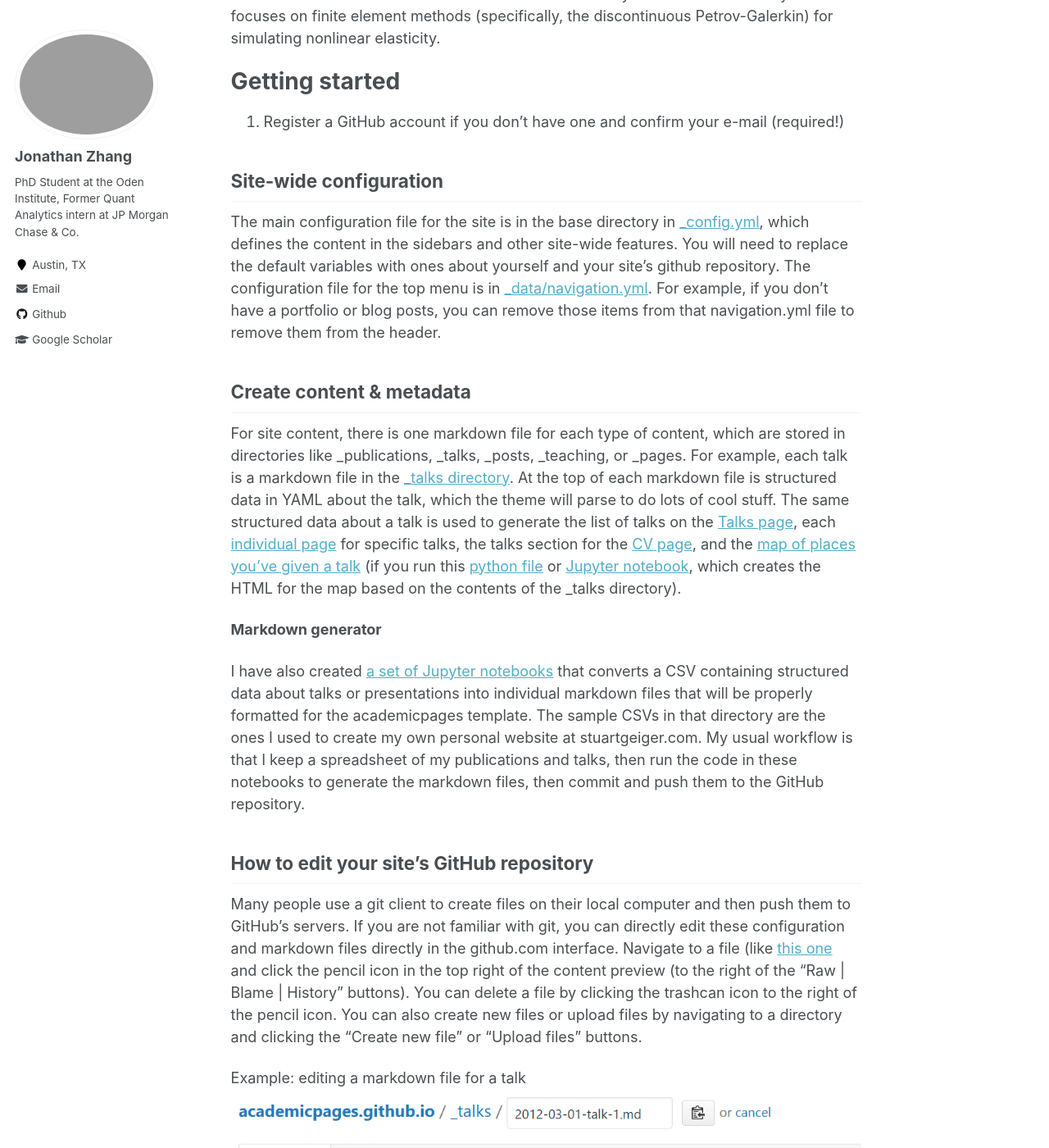
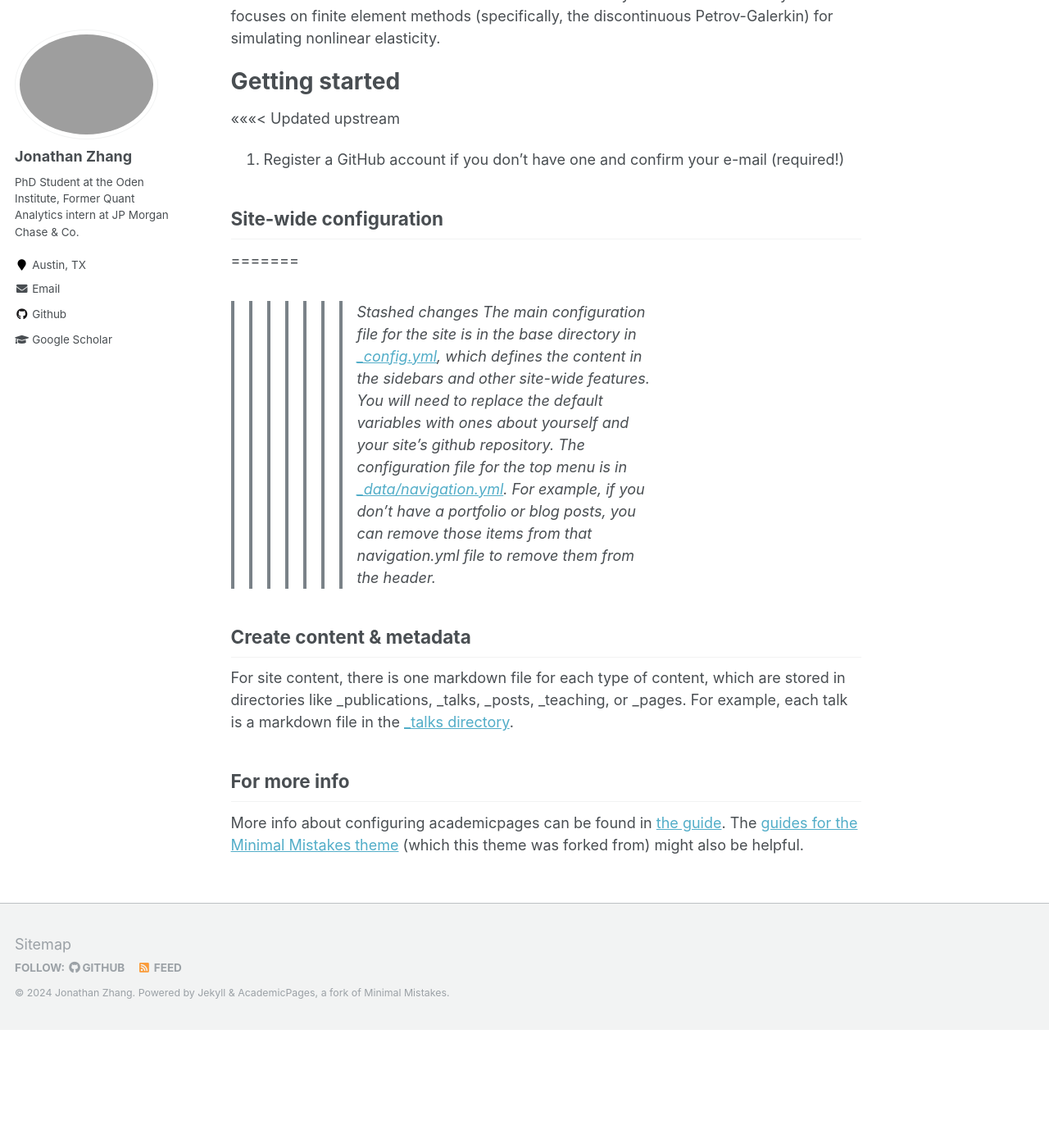
Before and after one commit to jdz357/jdz357.github.io, a Jekyll site: the page built from _pages/about.md, in a window 1280 px wide and 1400 px high, scrolled down 232 px. Shown: the whole window at 82% size. Built offline with Jekyll 4.4.1, drawn with Linux system fonts in a browser that asks for light colours; after the commit the page ends 1488 px from its top, so only the background shows below that.

Commit message:
Update about.md

```diff
--- a/_pages/about.md
+++ b/_pages/about.md
@@ -19,27 +19,18 @@ My research focuses on finite element methods (specifically, the discontinuous P
 
 Getting started
 ======
+<<<<<<< Updated upstream
 1. Register a GitHub account if you don't have one and confirm your e-mail (required!)
 
 Site-wide configuration
 ------
+=======
+>>>>>>> Stashed changes
 The main configuration file for the site is in the base directory in [_config.yml](https://github.com/academicpages/academicpages.github.io/blob/master/_config.yml), which defines the content in the sidebars and other site-wide features. You will need to replace the default variables with ones about yourself and your site's github repository. The configuration file for the top menu is in [_data/navigation.yml](https://github.com/academicpages/academicpages.github.io/blob/master/_data/navigation.yml). For example, if you don't have a portfolio or blog posts, you can remove those items from that navigation.yml file to remove them from the header.
 
 Create content & metadata
 ------
-For site content, there is one markdown file for each type of content, which are stored in directories like _publications, _talks, _posts, _teaching, or _pages. For example, each talk is a markdown file in the [_talks directory](https://github.com/academicpages/academicpages.github.io/tree/master/_talks). At the top of each markdown file is structured data in YAML about the talk, which the theme will parse to do lots of cool stuff. The same structured data about a talk is used to generate the list of talks on the [Talks page](https://academicpages.github.io/talks), each [individual page](https://academicpages.github.io/talks/2012-03-01-talk-1) for specific talks, the talks section for the [CV page](https://academicpages.github.io/cv), and the [map of places you've given a talk](https://academicpages.github.io/talkmap.html) (if you run this [python file](https://github.com/academicpages/academicpages.github.io/blob/master/talkmap.py) or [Jupyter notebook](https://github.com/academicpages/academicpages.github.io/blob/master/talkmap.ipynb), which creates the HTML for the map based on the contents of the _talks directory).
-
-**Markdown generator**
-
-I have also created [a set of Jupyter notebooks](https://github.com/academicpages/academicpages.github.io/tree/master/markdown_generator
-) that converts a CSV containing structured data about talks or presentations into individual markdown files that will be properly formatted for the academicpages template. The sample CSVs in that directory are the ones I used to create my own personal website at stuartgeiger.com. My usual workflow is that I keep a spreadsheet of my publications and talks, then run the code in these notebooks to generate the markdown files, then commit and push them to the GitHub repository.
-
-How to edit your site's GitHub repository
-------
-Many people use a git client to create files on their local computer and then push them to GitHub's servers. If you are not familiar with git, you can directly edit these configuration and markdown files directly in the github.com interface. Navigate to a file (like [this one](https://github.com/academicpages/academicpages.github.io/blob/master/_talks/2012-03-01-talk-1.md) and click the pencil icon in the top right of the content preview (to the right of the "Raw | Blame | History" buttons). You can delete a file by clicking the trashcan icon to the right of the pencil icon. You can also create new files or upload files by navigating to a directory and clicking the "Create new file" or "Upload files" buttons.
-
-Example: editing a markdown file for a talk
-![Editing a markdown file for a talk](/images/editing-talk.png)
+For site content, there is one markdown file for each type of content, which are stored in directories like _publications, _talks, _posts, _teaching, or _pages. For example, each talk is a markdown file in the [_talks directory](https://github.com/academicpages/academicpages.github.io/tree/master/_talks).
 
 For more info
 ------
```
